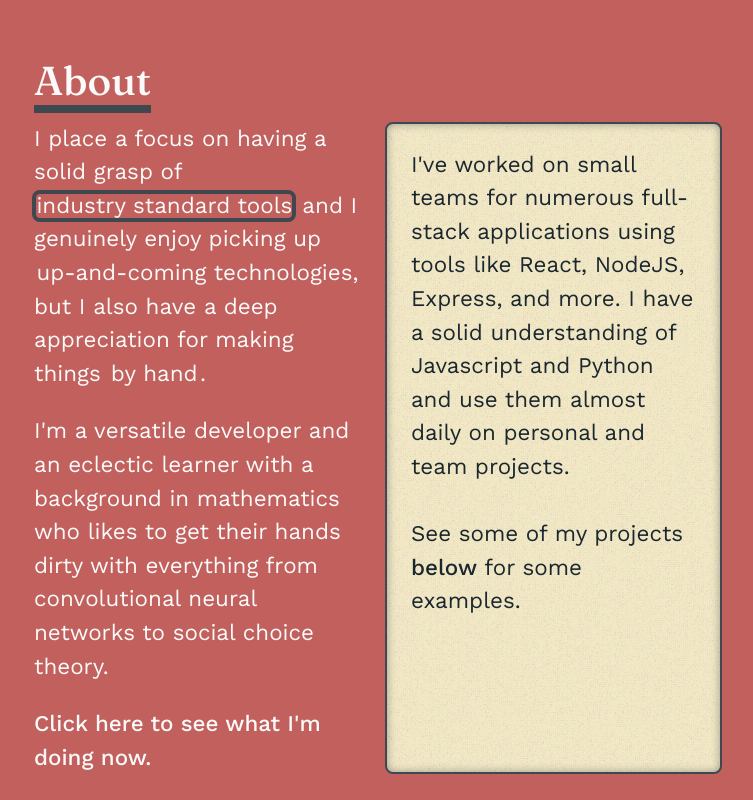
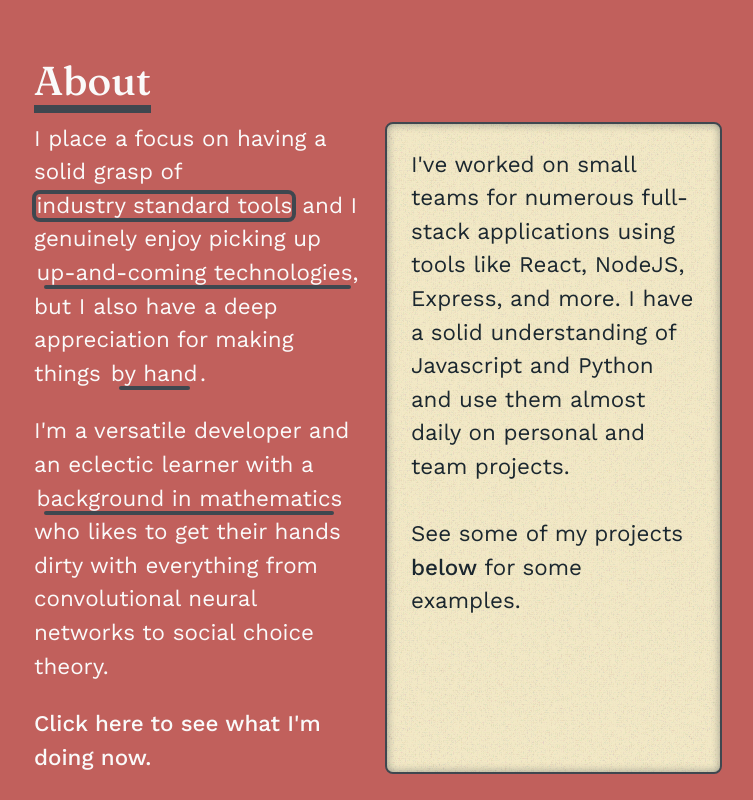
Before and after one commit to tif-calin/portfolio.culi.page, a React app: page / in a window 1280 px wide. Shown: the part 800-1600 px from the top of the page, without its empty margins (262-1015 px from the left). Built offline with nearby package versions, Linux system fonts and the light colour scheme.

Commit message:
move about section to component and add math tab

```diff
--- /dev/null
+++ b/src/components/home/AboutSection.jsx
@@ -0,0 +1,54 @@
+import { useState } from 'react';
+import { Link } from 'react-router-dom';
+import InlineTextRadio from '../InlineTextRadio';
+import svgSystem from '../../assets/system.svg';
+
+const outputs = [
+  <div>
+    <p>I've worked on small teams for numerous full-stack applications using tools like React, NodeJS, Express, and more. I have a solid understanding of Javascript and Python and use them almost daily on personal and team projects.</p>
+    <br/>
+    <p>See some of my projects <a href="#projects">below</a> for some examples.</p>
+  </div>,
+  <div>
+    <p>Tools like deno, Elm, and Rust might still have a long way to go before they gain wide adoption, but I find that learning how to use well-built tools like these can teach us a lot about how to best use the tools we're already using.</p>
+    <br/>
+    <p>Check out my <Link className="special" to="/now">now</Link> page to see what I'm currently obsessing over!</p>
+  </div>,
+  <div>
+    <p>Modern HTML, CSS, and JavaScript are powerful and often-overlooked tools. When it comes to efficient, sustainable, and dependable web design, nothing really beats a static site with minimal dependencies.</p>
+    <br/>
+    <p>Click to checkout some of the <a className="special" href="https://culi.page/toys/" target="_blank" rel="noreferrer">toys</a> I've built for myself using vanilla HTML/CSS/Javascript!</p>
+  </div>,
+  <div>
+    <img src={svgSystem} alt="geometric art"/>
+    <p>
+      While pursuing a mathematics degree at the University of California, Irvine I got the opportunity to take courses in linear algebra, the mathematics of cryptology and encryption, modern geometry, probability and stoachstic processes, number theory, group and set theory, and many more that I still find useful and pertinent to current interests.
+    </p>
+  </div>
+];
+
+const AboutSection = props => {
+  const [output, setOutput] = useState(0);
+
+  return <div id="about">
+    <section>
+      <h2 className="section-heading"><a href="#about">About</a></h2>
+
+      <form onChange={e => setOutput(e.target.value)}>
+        <p>
+          I place a focus on having a solid grasp of <InlineTextRadio text="industry standard tools" name="about" value={0} checked={true}/> and I genuinely enjoy picking up <InlineTextRadio text="up-and-coming technologies," name="about" value={1}/> but I also have a deep appreciation for making things <InlineTextRadio text="by hand" name="about" value={2}/>.
+        </p>
+        <p>
+          I'm a versatile developer and an eclectic learner with a <InlineTextRadio text="background in mathematics" name="about" value={3}/> who likes to get their hands dirty with everything from convolutional neural networks to social choice theory.
+        </p>
+        <p>
+          <Link to="/now">Click here to see what I'm doing now.</Link>
+        </p>
+      </form>
+
+      <output>{outputs[output % outputs.length]}</output>
+    </section>
+  </div>;
+};
+
+export default AboutSection;
--- a/src/components/home/HomePage.jsx
+++ b/src/components/home/HomePage.jsx
@@ -1,34 +1,14 @@
 import React from 'react';
-import { Link } from 'react-router-dom';
-import InlineTextRadio from '../InlineTextRadio';
 import '../../style/home.scss';
 
 import svg from '../../assets/dentata.svg';
 import ProjectsSection from './ProjectsSection';
+import AboutSection from './AboutSection';
 
 const greetings = ['Hi', 'Hello', "Hello", 'Hey', 'Howdy', 'Hiya'];
 const randomGreeting = greetings[Math.floor(Math.random() * greetings.length)];
 
 const HomePage = () => {
-
-  const [output, setOutput] = React.useState(0);
-  const outputs = [
-    <div>
-      <p>I've worked on small teams for numerous full-stack applications using tools like React, NodeJS, Express, and more. I have a solid understanding of Javascript and Python and use them almost daily on personal and team projects.</p>
-      <br/>
-      <p>See some of my projects <a href="#projects">below</a> for some examples.</p>
-    </div>,
-    <div>
-      <p>Tools like deno, Elm, and Rust might still have a long way to go before they gain wide adoption, but I find that learning how to use well-built tools like these can teach us a lot about how to best use the tools we're already using.</p>
-      <br/>
-      <p>Check out my <Link className="special" to="/now">now</Link> page to see what I'm currently obsessing over!</p>
-    </div>,
-    <div>
-      <p>Modern HTML, CSS, and JavaScript are powerful and often-overlooked tools. When it comes to efficient, sustainable, and dependable web design, nothing really beats a static site with minimal dependencies.</p>
-      <br/>
-      <p>Click to checkout some of the <a className="special" href="https://culi.page/toys/" target="_blank" rel="noreferrer">toys</a> I've built for myself using vanilla HTML/CSS/Javascript!</p>
-    </div>
-  ];
 
   return <div className="HomePage">
     <div id="splash">
@@ -48,25 +28,7 @@ const HomePage = () => {
       </svg>
     </div>
 
-    <div id="about">
-      <section>
-        <h2 className="section-heading"><a href="#about">About</a></h2>
-
-        <div>
-          <form onChange={e => setOutput(e.target.value)}>
-            I place a focus on having a solid grasp of <InlineTextRadio text="industry standard tools" name="overview" value={0} checked={true}/> and I genuinely enjoy picking up <InlineTextRadio text="up-and-coming technologies," name="overview" value={1}/> but I also have a deep appreciation for making things <InlineTextRadio text="by hand" name="overview" value={2}/>.
-          </form>
-          <p>
-            I'm a versatile developer and an eclectic learner with a background in mathematics who likes to get their hands dirty with everything from convolutional neural networks to social choice theory.
-          </p>
-          <p>
-            <Link to="/now">Click here to see what I'm doing now.</Link>
-            </p>
-        </div>
-
-        <output>{outputs[output % outputs.length]}</output>
-      </section>
-    </div>
+    <AboutSection/>
 
     <ProjectsSection/>
 
@@ -114,6 +76,13 @@ const HomePage = () => {
           <li>Ubuntu</li>
         </ul>
         {/*<span>Check out my <Link className="special" to="/uses">uses</Link> page for a more complete list of the tech that I use.</span>*/}
+        <span>For a more complete list of tools I use, please check out
+          <a
+            href="https://stackshare.io/tif-calin/my-stack"
+            target="_blank"
+            rel="noreferrer"
+          > my Stackshare</a>!
+        </span>
       </section>
     </div>
 
--- a/src/style/home.scss
+++ b/src/style/home.scss
@@ -80,15 +80,6 @@
   box-shadow: 0 0.3rem 0.5rem -0.15rem rgba(var(--color-border-rgb), 0.5);
   border-bottom: var(--border);
 
-  .toggle-text::after {
-    filter: opacity(0);
-  }
-
-  .InlineTextRadio:checked + * .toggle-text::after,
-  &:hover .toggle-text::after {
-    filter: opacity(1);
-  }
-
   section {
     display: flex;
     flex-direction: row;
@@ -100,7 +91,7 @@
       flex-basis: 100%;
     }
 
-    & > div:first-of-type {
+    & > form:first-of-type {
       display: flex;
       flex-direction: column;
       gap: 1.5rem;
@@ -114,11 +105,17 @@
       background: url('../assets/noise.svg'), var(--color-bg);
       padding: calc(3 * var(--padding));
       box-shadow: inset 0 0 0.5rem 0 rgba(var(--color-border-rgb), 0.5);
-      display: flex;
       min-width: min(300px, 100%);
       width: calc(50% - 2rem);
       min-height: 3rem;
       flex: 1 1;
+
+      img {
+        max-width: 70%;
+        min-width: 12rem;
+        shape-outside: polygon(110px 31px, 55.15% 25.79%, 47.96% 56.58%, 57.89% 199px, 71.93% 94.74%, 89.92% 137px, 61.61% 11.4%);
+        float: right;
+      }
     }
   }
 }
```
